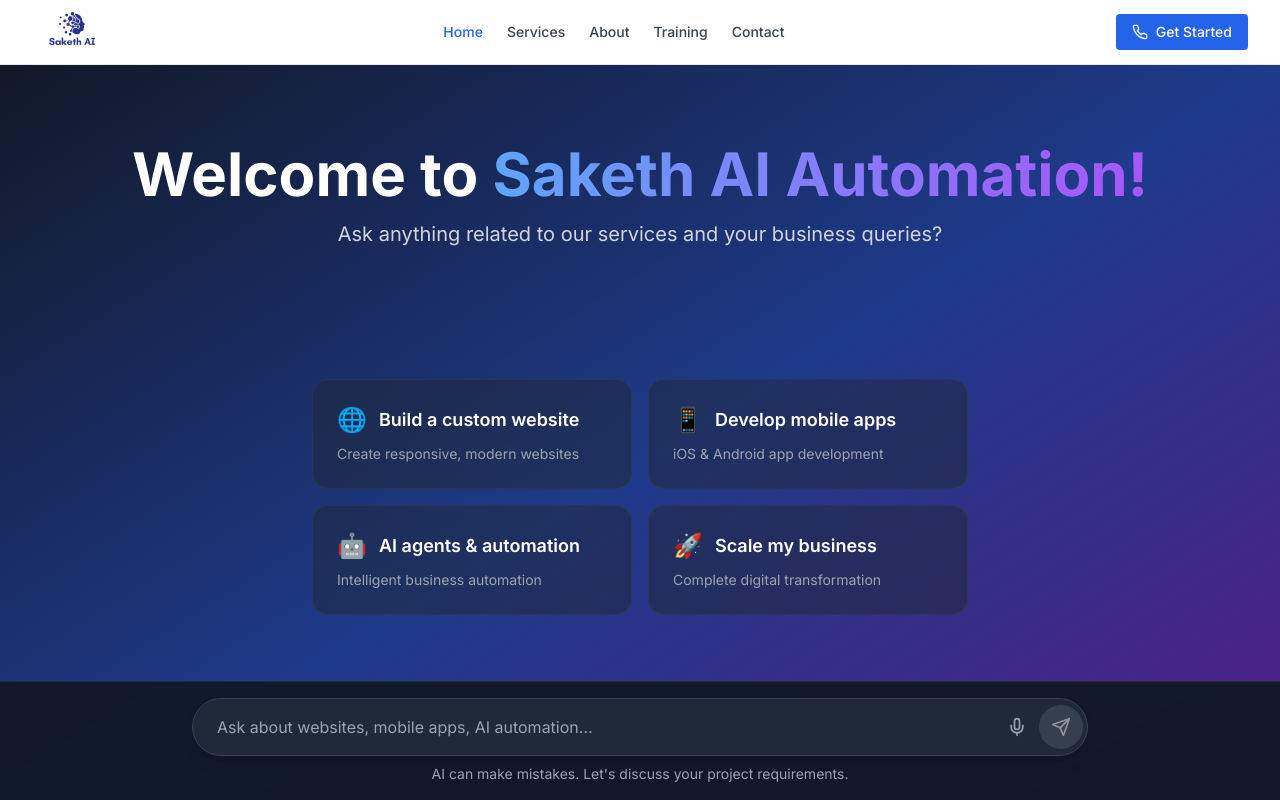
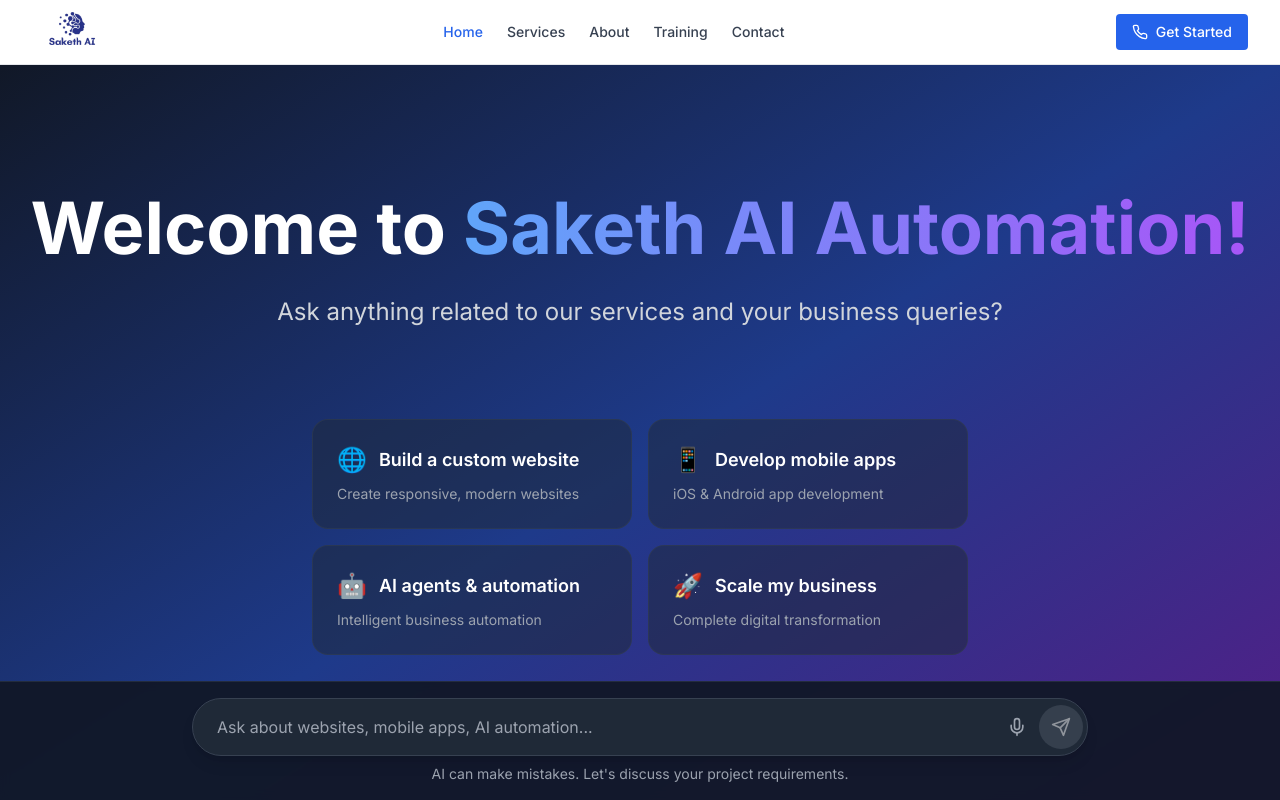
Before and after one commit to Saketh-AI-Company/Saketh-AI-Automation, a React (Vite) app: page / in a window 1280 px wide. Shown: the top 800 px of the page. Built offline with nearby package versions, Linux system fonts and the light colour scheme.

Commit message:
re update searchhero

```diff
--- a/src/components/SearchHero.tsx
+++ b/src/components/SearchHero.tsx
@@ -141,16 +141,16 @@ function SearchHero() {
 
   return (
     <div className="min-h-screen bg-gradient-to-br from-gray-900 via-blue-900 to-purple-900 flex flex-col">
-      {/* Header */}
+      {/* Header - UPDATED with more spacing and bigger mobile font */}
       {messages.length === 0 && (
-        <div className="text-center px-4 pt-8 sm:pt-12 md:pt-16 lg:pt-20">
-          <h1 className="text-2xl sm:text-3xl md:text-4xl lg:text-5xl xl:text-6xl font-bold text-white mb-2 sm:mb-4 leading-tight">
+        <div className="text-center px-4 pt-16 sm:pt-20 md:pt-24 lg:pt-28 xl:pt-32">
+          <h1 className="text-3xl sm:text-4xl md:text-5xl lg:text-6xl xl:text-7xl font-bold text-white mb-4 sm:mb-6 md:mb-8 leading-tight">
             Welcome to{' '}
             <span className="text-transparent bg-clip-text bg-gradient-to-r from-blue-400 to-purple-500">
               Saketh AI Automation!
             </span>
           </h1>
-          <p className="text-sm sm:text-base md:text-lg lg:text-xl text-gray-300 max-w-2xl mx-auto px-2">
+          <p className="text-base sm:text-lg md:text-xl lg:text-2xl text-gray-300 max-w-3xl mx-auto px-4">
             Ask anything related to our services and your business queries?
           </p>
         </div>
```
